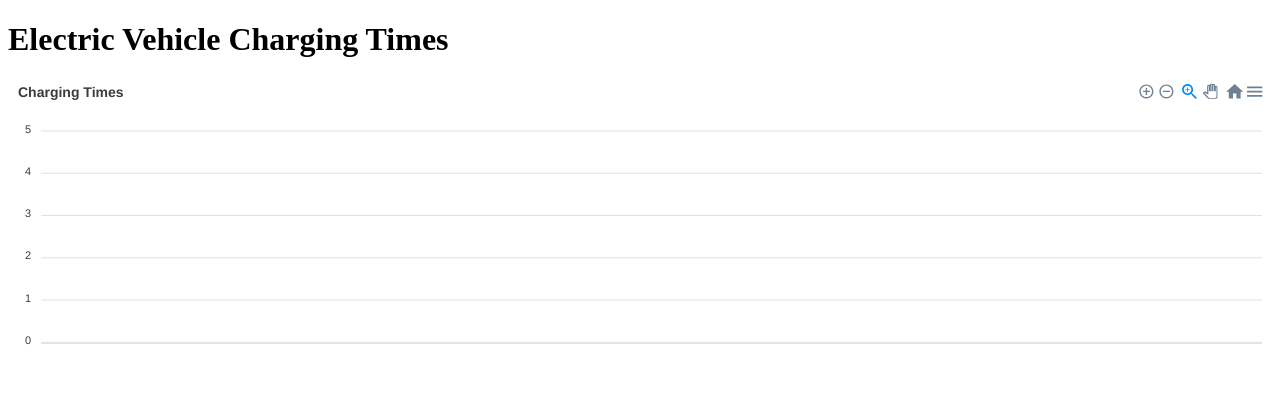
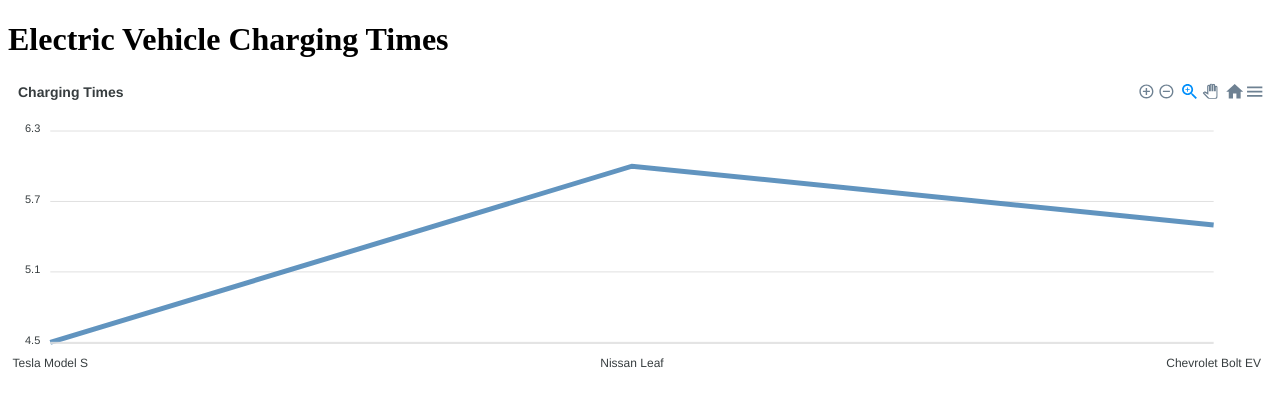
Before and after one commit to mariareiss/hw6, a PHP site: page /X.php in a window 1280 px wide. Shown: the top 407 px of the page. Run offline with PHP 8.4, Linux system fonts and the light colour scheme; some libraries are stand-ins or nearby versions.

Commit message:
Update X.php

```diff
--- a/X.php
+++ b/X.php
@@ -33,19 +33,22 @@
             // Add more vehicle data as needed
         ];
 
+        const labels = electricVehicles.map(vehicle => vehicle.model);
+        const series = electricVehicles.map(vehicle => vehicle.charging_time);
+
         const chartOptions = {
             chart: {
                 type: 'line',
                 height: 300,
             },
-            series: electricVehicles.map(vehicle => vehicle.charging_time),
-            labels: electricVehicles.map(vehicle => vehicle.model),
-            colors: [
-                '#FF6347',
-                '#4682B4',
-                '#32CD32',
-                // Add more colors if you have more vehicles
-            ],
+            series: [{
+                name: 'Charging Times',
+                data: series
+            }],
+            xaxis: {
+                categories: labels
+            },
+            colors: ['#4682B4'], // You can specify your own color here
             title: {
                 text: 'Charging Times'
             }
```
